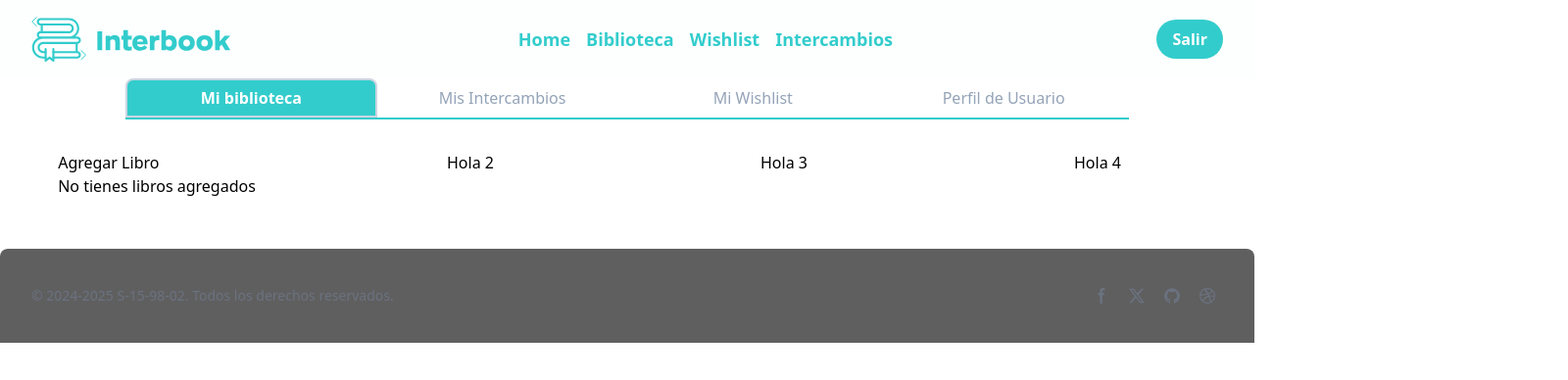
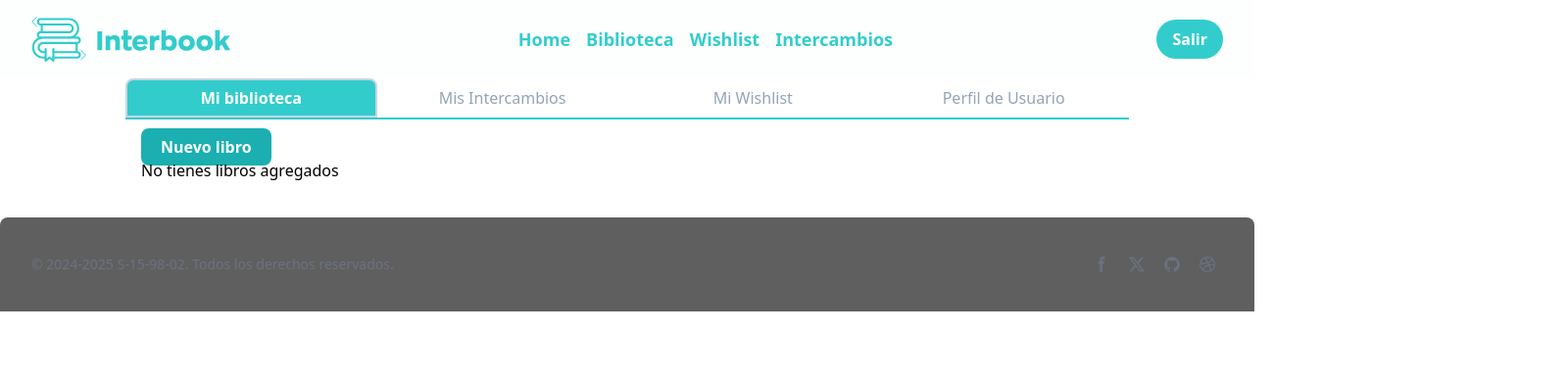
Before and after one commit to InterBooks2024/s15-02-m-node-react-Interbooks, a React (Vite) app in the folder front/: page /profile in a window 1280 px wide. Shown: the top 388 px of the page at 98% size, 1600 px wide, since content can reach past the window. Built offline with nearby package versions, Linux system fonts and the light colour scheme; sample sign-in values are in the browser's storage.

Commit message:
se agrega el enrutado al profile con ruta protegida

```diff
--- a/front/src/App.jsx
+++ b/front/src/App.jsx
@@ -24,10 +24,10 @@ function App() {
                   <NewBook/>
                 </ProtectedRoute>
               }/>
-              <Route path='/profile' element={
-                // <ProtectedRoute>
+              <Route path='/profile/*' element={
+                <ProtectedRoute>
                   <Profile/>
-                // </ProtectedRoute>
+                </ProtectedRoute>
               }/>
               <Route path='/login' element={ <LoginView />} />
           </Routes>
--- a/front/src/components/Banner/Banner.jsx
+++ b/front/src/components/Banner/Banner.jsx
@@ -1,9 +1,6 @@
-import { Link } from "react-router-dom";
-
 export const Banner = () => {
   return (
     <section className="grid grid-cols-1 sm:grid-cols-1 lg:grid-cols-2 gap-10 mx-auto items-center">
-      <Link to='/new-book' className="text-end rounded-lg bg-interbook-500 text-white font-bold px-5 py-2 w-fit ms-auto">Nuevo libro</Link>
       <article className="flex flex-col">
         <div className="flex flex-row justify-center gap-3">
           <div className="">
--- a/front/src/components/Navbar/Navbar.jsx
+++ b/front/src/components/Navbar/Navbar.jsx
@@ -45,17 +45,17 @@ export function Navbar() {
               >
                 Home
               </Link>
-              <Link to="#"
+              <Link to="/profile/mylibrary"
                 className="text-lg font-semibold  text-interbook-400 hover:text-interbook-500"
               >
                 Biblioteca
               </Link>
-              <Link to="#"
+              <Link to="profile/mywhishlist"
                 className="text-lg font-semibold  text-interbook-400 hover:text-interbook-500"
               >
                 Wishlist
               </Link>
-              <Link to="#"
+              <Link to="profile/myexchanges"
                 className="text-lg font-semibold  text-interbook-400 hover:text-interbook-500"
               >
                 Intercambios
--- a/front/src/components/myLibriary/MyLibriary.jsx
+++ b/front/src/components/myLibrary/MyLibrary.jsx
@@ -1,13 +1,14 @@
 import { Cards } from "../Cards/Cards"
 import { useUserContext } from "../../hooks/useUser";
+import { Link } from "react-router-dom";
 
 
-export const MyLibriary = () => {
+export const MyLibrary = () => {
     const { userBooks } = useUserContext();
   return (
     <section>
-        <button>Agregar Libro</button>
-        {!userBooks && <p>No tienes libros agregados</p>}
+      <Link to='/new-book' className="text-end rounded-lg bg-interbook-500 text-white font-bold px-5 py-2 w-fit ms-auto">Nuevo libro</Link>
+      {!userBooks && <p>No tienes libros agregados</p>}
         {userBooks &&
             userBooks.map(libro => <Cards
                 key= {libro._id}
--- /dev/null
+++ b/front/src/components/myProfile/MyProfile.jsx
@@ -0,0 +1,5 @@
+export const MyProfile = () => {
+  return (
+    <div>MyProfile</div>
+  )
+}
--- /dev/null
+++ b/front/src/components/myWishlist/MyWhishlist.jsx
@@ -0,0 +1,5 @@
+export const MyWhishlist = () => {
+  return (
+    <div>MyWhishlist</div>
+  )
+}
--- /dev/null
+++ b/front/src/components/myexchanges/MyExchanges.jsx
@@ -0,0 +1,5 @@
+export const MyExchanges = () => {
+  return (
+    <div>MyExchanges</div>
+  )
+}
--- a/front/src/components/profile/Profile.jsx
+++ b/front/src/components/profile/Profile.jsx
@@ -1,15 +1,50 @@
-import { useState } from "react";
 import './profile.css'
-import { MyLibriary } from "../myLibriary/MyLibriary";
+import { useEffect, useState } from "react";
+import { MyLibrary } from "../myLibrary/MyLibrary";
+import { MyExchanges } from "../myexchanges/MyExchanges";
+import { MyWhishlist } from "../myWishlist/MyWhishlist";
+import { MyProfile } from "../myProfile/MyProfile";
+import { useLocation, useNavigate } from 'react-router-dom';
+
 export const Profile = () => {
-    const [tab, setTab] = useState("1");
+    const location = useLocation()
+    const navigate = useNavigate();
+    useEffect(() => {
+      const lastSegment = location.pathname.split('/').pop();
+      switch (lastSegment) {
+        case 'mylibrary':
+          setTab('1')
+          break;
+        case 'myexchanges':
+          setTab('2')
+          break;
+        case 'mywhishlist':
+          setTab('3')
+          break;
+        case 'myprofile':
+          setTab('4')
+          break;
+
+        default:
+          setTab('1')
+          break;
+      }
+
+
+    }, [location.pathname])
+
+    const handleTabClick = (tabId, path) => {
+      setTab(tabId);
+      navigate(`/profile/${path}`);
+    };
+    const [tab, setTab] = useState();
     const tabSeleccionada = "bg-interbook-400 text-white font-bold border-2 rounded-t-lg"
     const tabNoSeleccionada = "bg-transparent cursor-base text-slate-400 hover:border-slate-900 dark:hover:border-slate-300  cursor-pointer"
   return (
-    <>
+    <section className='lg:w-[1024px] mx-auto overflow-hidden'>
       <div className="header-tabs flex overflow-x-auto whitespace-nowrap justify-center mx-auto select-none lg:w-[1024px] border-b-2 border-interbook-400">
         <div
-          onClick={() => setTab("1")}
+          onClick={() => handleTabClick('1', 'mylibrary')}
           className={`header-tabs-item lg:w-80 inline-flex transition-all duration-300 justify-center items-center h-10 px-4 py-1 text-sm text-center border-slate-300 sm:text-base whitespace-nowrap focus:outline-none ${
             tab === "1" ? tabSeleccionada : tabNoSeleccionada
           }`}
@@ -18,7 +53,7 @@ export const Profile = () => {
         </div>
 
         <div
-          onClick={() => setTab("2")}
+          onClick={() => handleTabClick('2', 'myexchanges')}
           className={`sidebar-category-item lg:w-80 inline-flex transition-all duration-300 justify-center items-center h-10 px-4 py-1 text-sm text-center border-slate-300 sm:text-base whitespace-nowrap focus:outline-none ${
             tab === "2" ? tabSeleccionada : tabNoSeleccionada
           }`}
@@ -27,7 +62,7 @@ export const Profile = () => {
         </div>
 
         <div
-          onClick={() => setTab("3")}
+          onClick={() => handleTabClick('3', 'mywhishlist')}
           className={`sidebar-category-item lg:w-80 inline-flex transition-all duration-300 justify-center items-center h-10 px-4 py-1 text-sm text-center border-slate-300 sm:text-base whitespace-nowrap focus:outline-none ${
             tab === "3" ? tabSeleccionada : tabNoSeleccionada
           }`}
@@ -35,7 +70,7 @@ export const Profile = () => {
             Mi Wishlist
         </div>
         <div
-          onClick={() => setTab("4")}
+          onClick={() => handleTabClick('4', 'myprofile')}
           className={`sidebar-category-item lg:w-80 inline-flex transition-all duration-300 justify-center items-center h-10 px-4 py-1 text-sm text-center border-slate-300 sm:text-base whitespace-nowrap focus:outline-none ${
             tab === "4" ? tabSeleccionada : tabNoSeleccionada
           }`}
@@ -45,23 +80,15 @@ export const Profile = () => {
       </div>
 
 
-      <div
-          className={`sidebar-subcategory-container select-none ${tab === '2' ? 'sidebar-sub-cont2' : (tab === '3' ? 'sidebar-sub-cont3' : "")}`}>
-          <div className="sidebar-subcategory">
-            <MyLibriary/>
-          </div>
-          <div className="sidebar-subcategory">
-              <p>Hola 2</p>
-          </div>
-          <div className="sidebar-subcategory">
-              <p>Hola 3</p>
-          </div>
-          <div className="sidebar-subcategory">
-              <p>Hola 4</p>
-          </div>
+      {/* <div className={`sidebar-subcategory-container select-none ${tab === '2' ? 'sidebar-sub-cont2' : (tab === '3' ? 'sidebar-sub-cont3' : (tab === '4' ? 'sidebar-sub-cont4' : ""))}`}> */}
+      <div className='p-4'>
+          {tab === '1' && <MyLibrary/>}
+          {tab === '2' && <MyExchanges/>}
+          {tab === '3' && <MyWhishlist/>}
+          {tab === '4' && <MyProfile/>}
 
       </div>
 
-    </>
+    </section>
   )
 }
--- a/front/src/components/profile/profile.css
+++ b/front/src/components/profile/profile.css
@@ -1,7 +1,8 @@
-.sidebar-subcategory-container{
+/* .sidebar-subcategory-container{
     width: 100em;
     display: flex;
     transition: all 0.3s ease-out;
+    overflow: hidden;
 }
 .sidebar-sub-cont2{
     transform: translateX(-20em);
@@ -9,9 +10,11 @@
 .sidebar-sub-cont3{
     transform: translateX(-40em);
 }
+.sidebar-sub-cont4{
+    transform: translateX(-60em);
+}
 .sidebar-subcategory{
     height: auto;
-    width: 16em;
     margin: 2em;
     display: flex;
     flex-wrap: wrap;
@@ -20,16 +23,27 @@
     align-items: flex-start;
     transition: all 0.3s ease-out;
 }
-.sidebar-subcategory-item{
-    /* border: 1px solid #0B1215; */
-    height: 1.8em;
-    border: 1px solid #4b5563;
-    border-radius: 5px;
-    padding: 0 0.5em;
-    font-size: 0.75em;
-    transition: all 0.3s ease-out;
-}
+
 .sidebar-subcategory-item:hover{
     color: aliceblue;
     background-color: #4b55637c;
 }
+@media (max-width: 1023.99px) {
+    .sidebar-subcategory{
+        width: 16em;
+    }
+}
+@media (min-width: 1024px) {
+    .sidebar-subcategory{
+        width: 4096px;
+    }
+    .sidebar-sub-cont2{
+        transform: translateX(-1024px);
+    }
+    .sidebar-sub-cont3{
+        transform: translateX(-2048px);
+    }
+    .sidebar-sub-cont4{
+        transform: translateX(-3072px);
+    }
+} */
```
